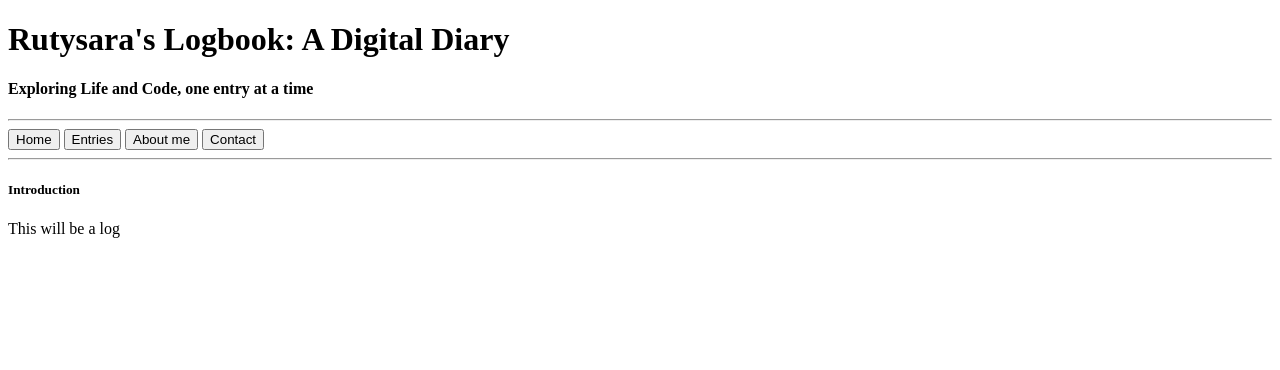
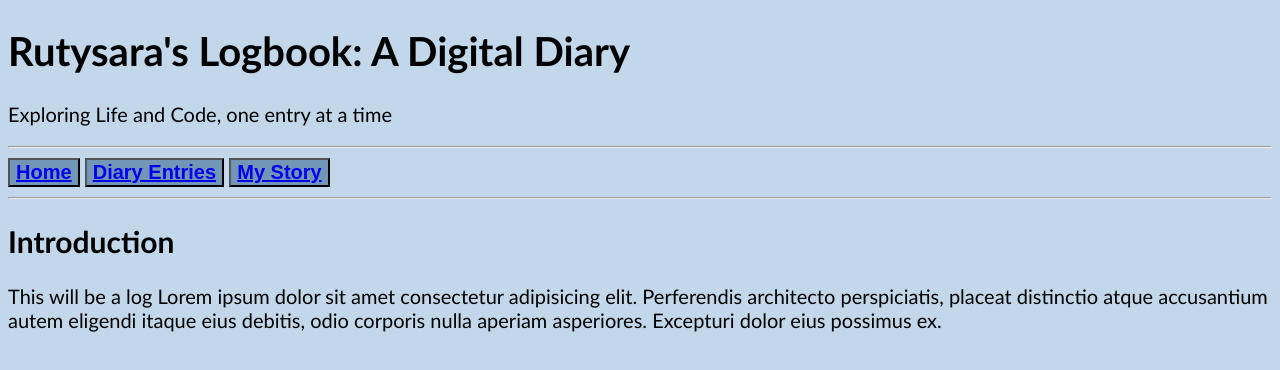
Before and after one commit to rutysara/Personal-Projects, a plain HTML site: page Personal Blog/index.html in a window 1280 px wide. Drawn offline with Linux system fonts and the light colour scheme.

Commit message:
Webpages

```diff
--- a/Personal Blog/index.html
+++ b/Personal Blog/index.html
@@ -1,21 +1,23 @@
 <!DOCTYPE html>
 <html lang="en">
+
 <head>
     <meta charset="UTF-8">
     <meta name="viewport" content="width=device-width, initial-scale=1.0">
+    <link rel="shortcut icon" href="favicon/favicon-32x32.png" type="image/x-icon">
     <title>Rutysara's Logbook: A Digital Diary</title>
     <link rel="stylesheet" href="styles.css">
 </head>
+
 <body>
     <h1>Rutysara's Logbook: A Digital Diary</h1>
-    <h4>Exploring Life and Code, one entry at a time</h4>
+    <p>Exploring Life and Code, one entry at a time</p>
     <hr>
-    <button>Home</button>
-    <button>Entries</button>
-    <button>About me</button>
-    <button>Contact</button>
+    <button><a href="index.html" target="_self">Home</a></button>
+    <button><a href="diary_entries.html" target="_self" rel="next">Diary Entries</a></button>
+    <button><a href="my_story.html" rel="next">My Story</a></button>
     <hr>
-    <h5>Introduction</h5>
-    <p>This will be a log</p>
+    <h2>Introduction</h2>
+    <p>This will be a log Lorem ipsum dolor sit amet consectetur adipisicing elit. Perferendis architecto perspiciatis, placeat distinctio atque accusantium autem eligendi itaque eius debitis, odio corporis nulla aperiam asperiores. Excepturi dolor eius possimus ex.</p>
 </body>
 </html>
--- a/Personal Blog/styles.css
+++ b/Personal Blog/styles.css
@@ -0,0 +1,10 @@
+body {
+    background-color: rgb(194, 216, 234);
+    font-size: 20px;
+    font-family: 'Gill Sans', 'Gill Sans MT', Calibri, 'Trebuchet MS', sans-serif;
+}
+button {
+    font-size: 20px;
+    font-weight: 900;
+    background-color:  rgb(114, 151, 182);
+}
```
Also changed, not shown: Personal Blog/diary_entries.html (added, +15 -0 lines), Personal Blog/my_story.html (added, +15 -0 lines), Personal Blog/favicon/android-chrome-192x192.png (added), Personal Blog/favicon/android-chrome-512x512.png (added), Personal Blog/favicon/apple-touch-icon.png (added), Personal Blog/favicon/favicon-16x16.png (added), Personal Blog/favicon/favicon-32x32.png (added), Personal Blog/favicon/favicon.ico (added), Personal Blog/favicon/site.webmanifest (added), 2 other files.
